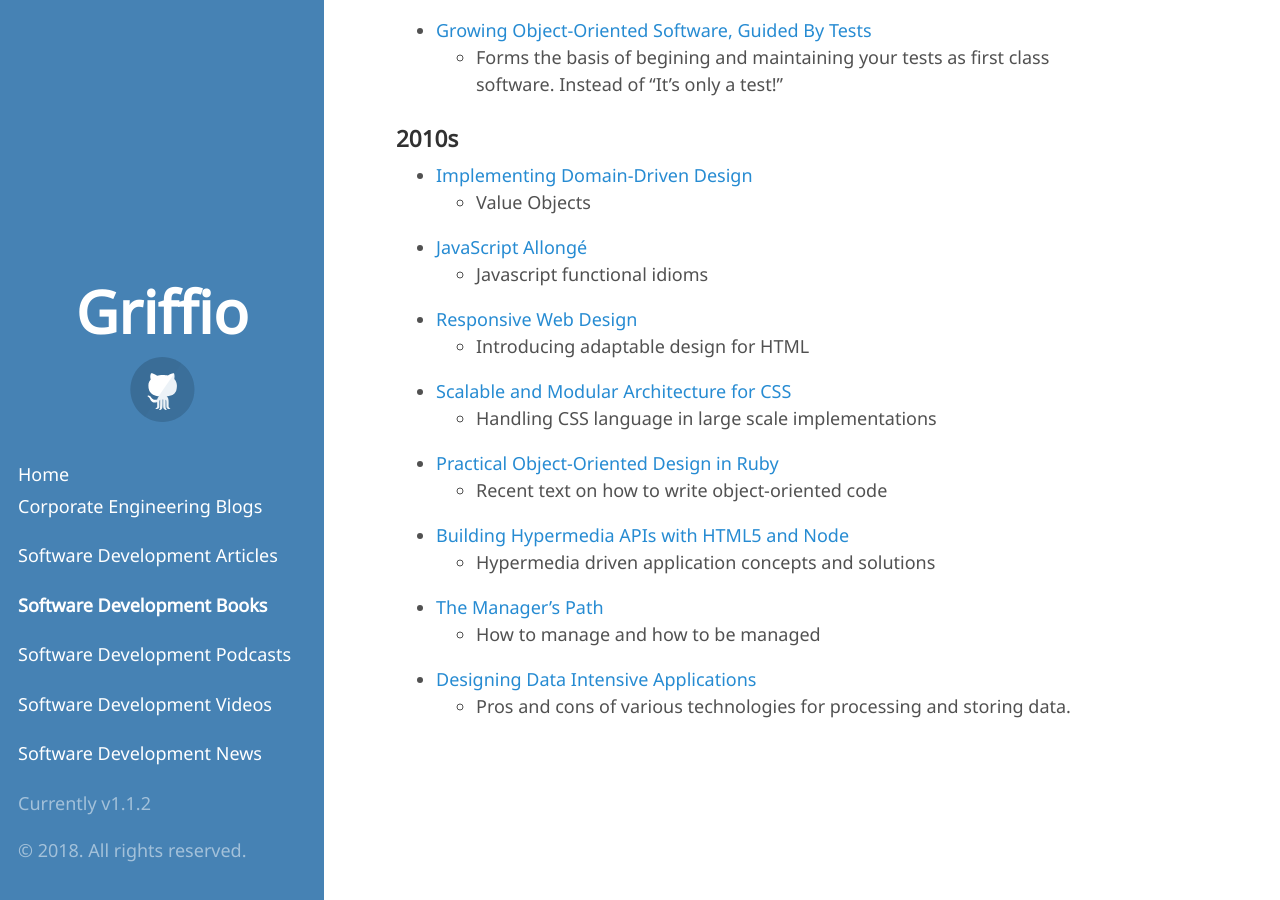
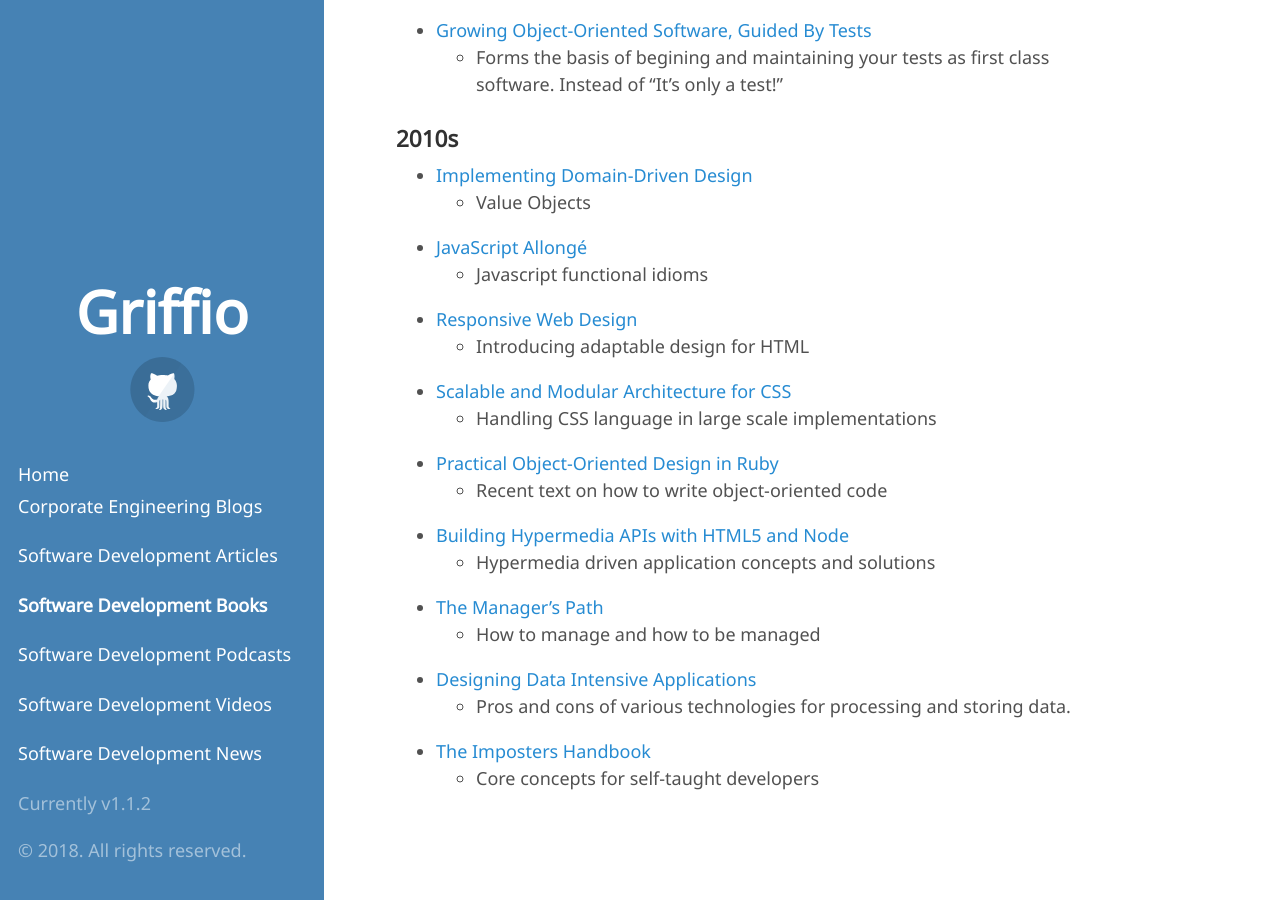
Before and after one commit to griffio/griffio.github.io, a Jekyll site: the page built from tech-books.md, in a window 1280 px wide and 900 px high, scrolled down 1620 px. Built offline with Jekyll 4.4.1, drawn with Linux system fonts in a browser that asks for light colours; some web fonts are replaced.

Commit message:
the-imposters-handbook

```diff
--- a/tech-books.md
+++ b/tech-books.md
@@ -71,3 +71,5 @@
   - How to manage and how to be managed
 - [Designing Data Intensive Applications](https://www.safaribooksonline.com/library/view/designing-data-intensive-applications/9781491903063/)
   - Pros and cons of various technologies for processing and storing data.
+- [The Imposters Handbook](https://bigmachine.io/products/the-imposters-handbook)
+  - Core concepts for self-taught developers
```
